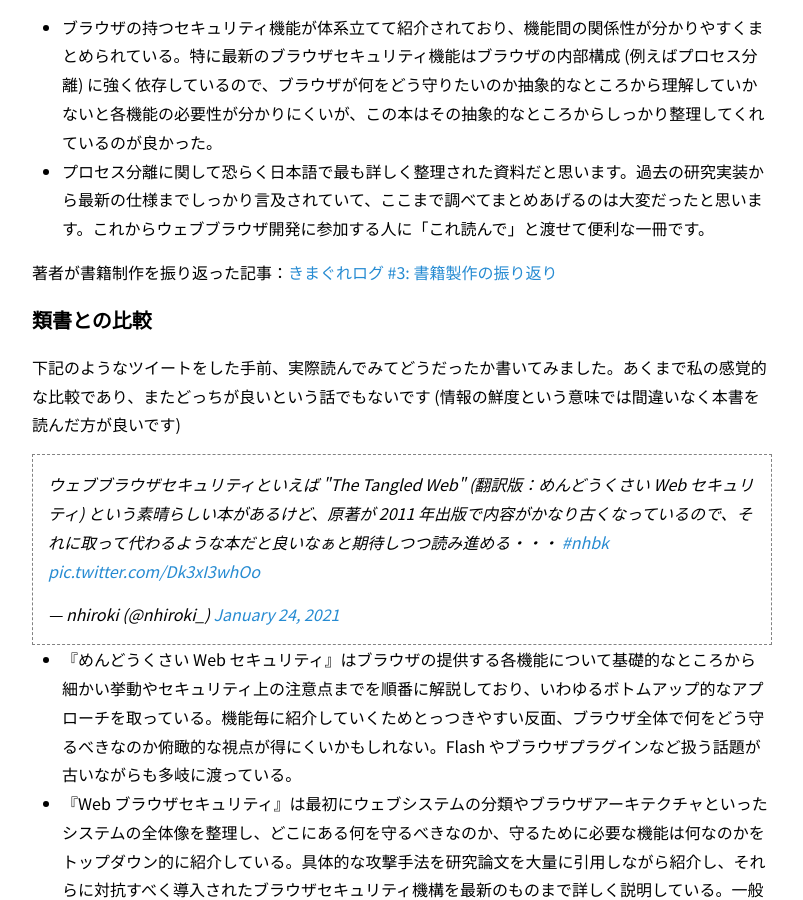
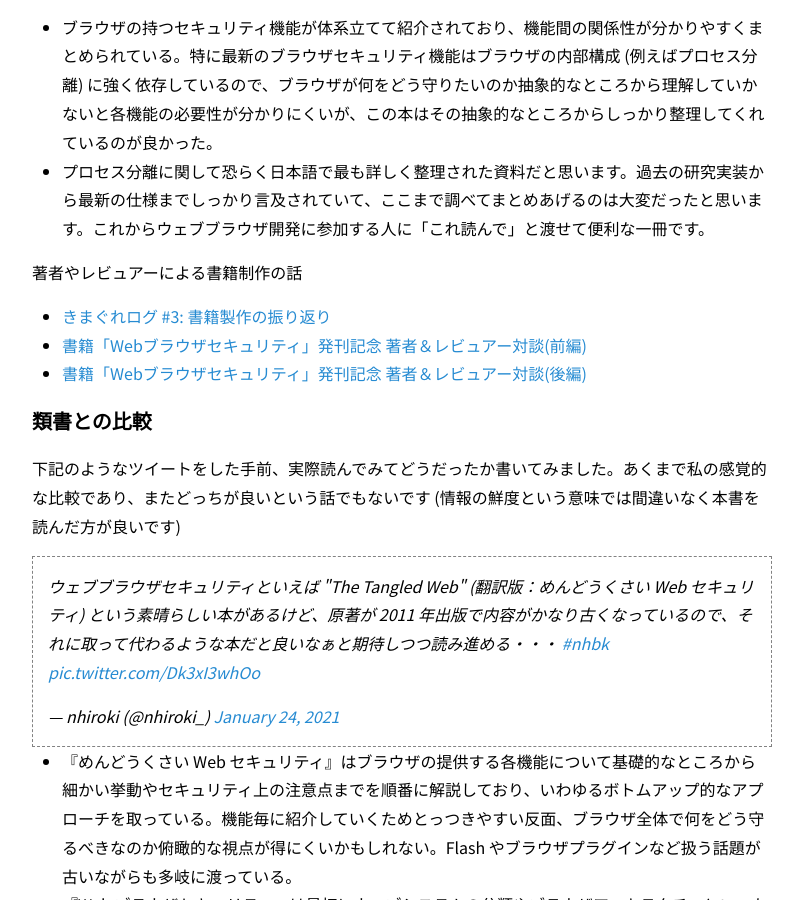
Before and after one commit to nhiroki/nhiroki.github.io, a Jekyll site: the page built from _posts/2021-02-06-book-web-browser-security.md, in a window 1280 px wide and 900 px high, scrolled down 731 px. Shown: the whole window, without its empty margins (238-1041 px from the left). Built offline with Jekyll 4.4.1, drawn with Linux system fonts in a browser that asks for light colours; comment, search, counter and statistics services are not loaded.

Commit message:
Update the existing article

```diff
--- a/_posts/2021-02-06-book-web-browser-security.md
+++ b/_posts/2021-02-06-book-web-browser-security.md
@@ -17,7 +17,11 @@
 - ブラウザの持つセキュリティ機能が体系立てて紹介されており、機能間の関係性が分かりやすくまとめられている。特に最新のブラウザセキュリティ機能はブラウザの内部構成 (例えばプロセス分離) に強く依存しているので、ブラウザが何をどう守りたいのか抽象的なところから理解していかないと各機能の必要性が分かりにくいが、この本はその抽象的なところからしっかり整理してくれているのが良かった。
 - プロセス分離に関して恐らく日本語で最も詳しく整理された資料だと思います。過去の研究実装から最新の仕様までしっかり言及されていて、ここまで調べてまとめあげるのは大変だったと思います。これからウェブブラウザ開発に参加する人に「これ読んで」と渡せて便利な一冊です。
 
-著者が書籍制作を振り返った記事：[きまぐれログ #3: 書籍製作の振り返り](https://diary.shift-js.info/kimagure-03/)
+著者やレビュアーによる書籍制作の話
+
+- [きまぐれログ #3: 書籍製作の振り返り](https://diary.shift-js.info/kimagure-03/)
+- [書籍「Webブラウザセキュリティ」発刊記念 著者＆レビュアー対談(前編)](https://techblog.securesky-tech.com/entry/2021/01/08/)
+- [書籍「Webブラウザセキュリティ」発刊記念 著者＆レビュアー対談(後編)](https://techblog.securesky-tech.com/entry/2021/02/15/)
 
 ## 類書との比較
 
```
